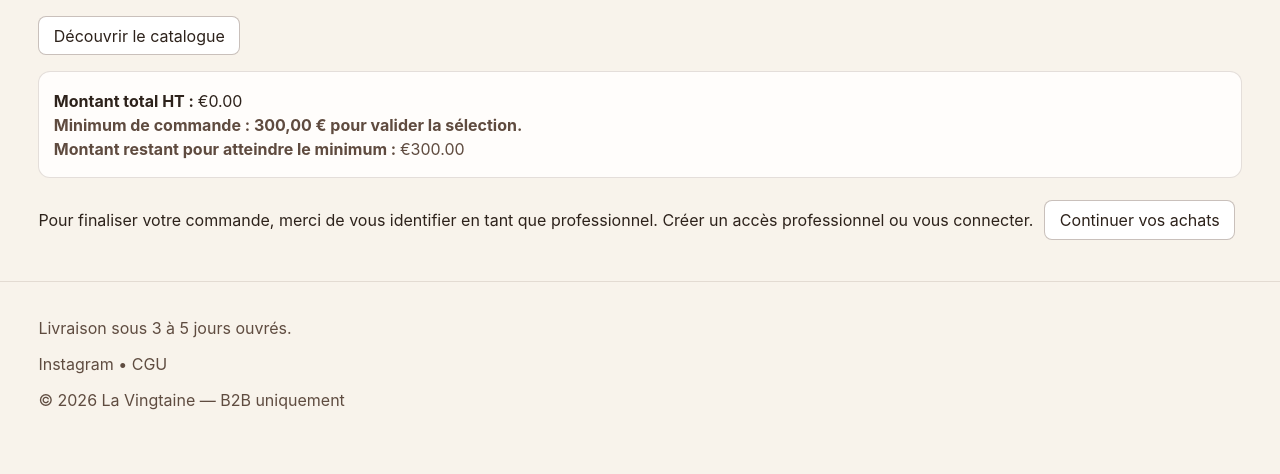
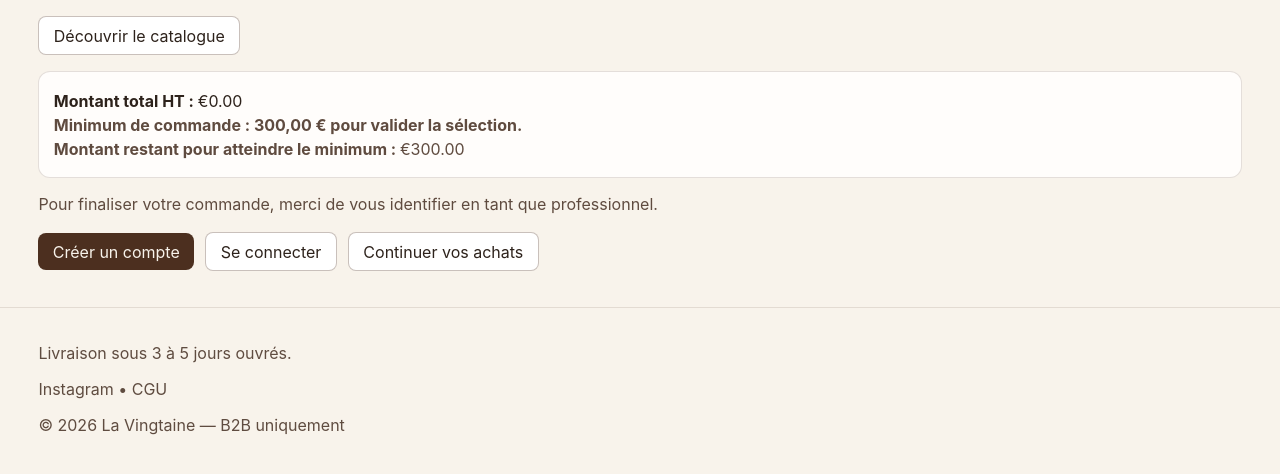
Before and after one commit to lepaincbon/la_vingtaine, a PHP site: page /panier.php in a window 1280 px wide. Shown: the part 181-655 px from the top of the page. Run offline with PHP 8.4, Linux system fonts and the light colour scheme.

Commit message:
jolis boutons pour quand pas de connections

```diff
--- a/assets/css/style.css
+++ b/assets/css/style.css
@@ -405,6 +405,12 @@ button:disabled {
   flex-wrap: wrap;
 }
 
+.auth-hint {
+  flex-basis: 100%;
+  margin: 0 0 0.4rem 0;
+  color: #5f4b3f;
+}
+
 .selection-actions form {
   display: grid;
   gap: 0.6rem;
--- a/panier.php
+++ b/panier.php
@@ -59,10 +59,9 @@ $remainingAmount = max(0.0, $minimumOrderAmount - $cartTotal);
             <?php if ($pro !== null): ?>
                 <a class="primary-link" href="selection.php">Valider la sélection</a>
             <?php else: ?>
-                <p> Pour finaliser votre commande, merci de vous identifier en tant que professionnel.
-                <a href="register.php">Créer un accès professionnel</a> ou
-                <a href="login.php">vous connecter</a>.
-                </p>
+                <p class="auth-hint">Pour finaliser votre commande, merci de vous identifier en tant que professionnel.</p>
+                <a class="primary-link" href="register.php">Créer un compte</a>
+                <a class="secondary-link" href="login.php">Se connecter</a>
             <?php endif; ?>
             <a class="secondary-button-link" href="catalogue.php">Continuer vos achats</a>
         </div>
```
